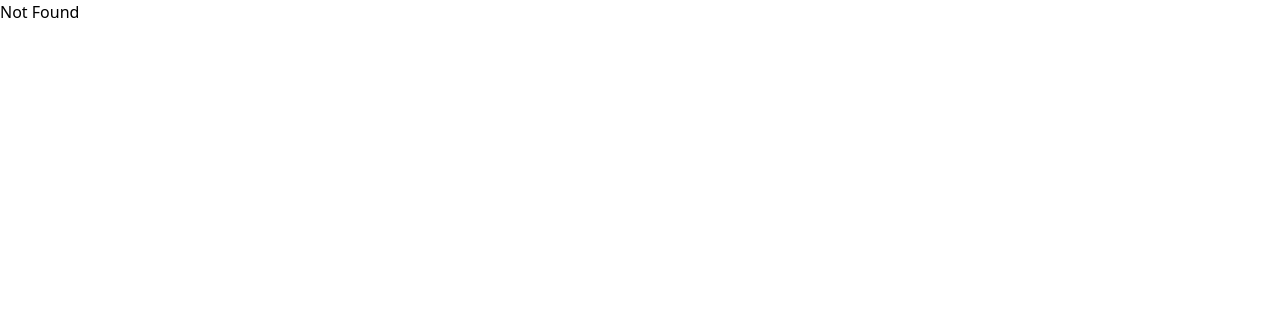
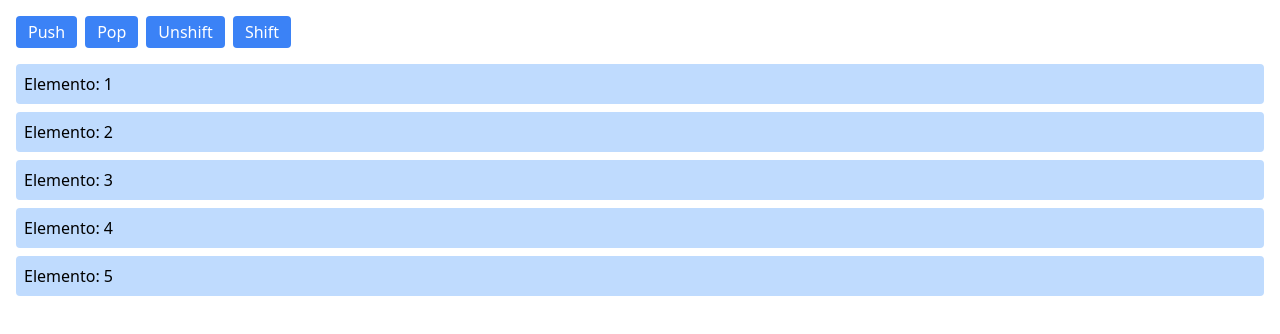
Before and after one commit to jenni-03/mediador-pedagogico, a React (Vite) app: page /prueba in a window 1280 px wide. Shown: the top 334 px of the page. Built offline with nearby package versions, Linux system fonts and the light colour scheme.

Commit message:
Probando cositas 💀

```diff
--- a/package.json
+++ b/package.json
@@ -11,6 +11,7 @@
   },
   "dependencies": {
     "@tanstack/react-router": "^1.106.0",
+    "d3": "^7.9.0",
     "framer-motion": "^12.4.5",
     "mediador-pedagogico": "file:",
     "primeicons": "^7.0.0",
@@ -22,6 +23,7 @@
     "@eslint/js": "^9.17.0",
     "@tanstack/router-devtools": "^1.106.0",
     "@tanstack/router-plugin": "^1.106.0",
+    "@types/d3": "^7.4.3",
     "@types/react": "^18.3.18",
     "@types/react-dom": "^18.3.5",
     "@vitejs/plugin-react-swc": "^3.5.0",
--- /dev/null
+++ b/src/components/Array.tsx
@@ -0,0 +1,148 @@
+import React, { useState, useRef, useEffect } from "react";
+import * as d3 from "d3";
+
+export function D3Array() {
+    // Estado que almacena el arreglo de números
+    const [array, setArray] = useState<number[]>([1, 2, 3, 4, 5]);
+
+    // Referencia al svg que se usará para renderizar la visualización
+    const svgRef = useRef<SVGSVGElement | null>(null);
+
+    // Constantes para el ancho y alto de cada rectangulo que representa un elemento del arreglo
+    const rectWidth = 60;
+    const rectHeight = 40;
+    const spacing = 10;
+
+    // Actualiza la visualización del svg cada vez que el arreglo cambia
+    const updateVisualization = () => {
+        // Comprueba que el svg exista y lo selecciona
+        if (!svgRef.current) return;
+        const svg = d3.select(svgRef.current);
+
+        // Calculamos las medidas del svg
+        const width = (rectWidth + spacing) * array.length + spacing;
+        const height = 100;
+        svg.attr("width", width).attr("height", height);
+
+        // Selecciona todos los rectangulos dentro del svg y se vinculan los datos del arreglo
+        const rects = svg
+            .selectAll<SVGRectElement, number>("rect")
+            .data(array, (d) => d.toString());
+
+        // Salida
+        rects.exit().transition().duration(500).attr("opacity", 0).remove();
+
+        // Entrada (rectángulos nuevos)
+        const rectsEnter = rects
+            .enter()
+            .append("rect")
+            .attr("x", (d, i) => spacing + i * (rectWidth + spacing))
+            .attr("y", 30)
+            .attr("width", rectWidth)
+            .attr("height", rectHeight)
+            .attr("fill", "#fbbf24")
+            .attr("opacity", 0);
+
+        // Enter + Update (unimos la selección de entrada con la existente)
+        rectsEnter
+            .merge(rects)
+            .transition()
+            .duration(500)
+            .attr("x", (d, i) => spacing + i * (rectWidth + spacing))
+            .attr("y", 30)
+            .attr("width", rectWidth)
+            .attr("height", rectHeight)
+            .attr("fill", "#fbbf24")
+            .attr("opacity", 1);
+
+        // --- Texto ---
+        // Vinculamos datos (array) a los elementos <text>
+        const texts = svg
+            .selectAll<SVGTextElement, number>("text")
+            .data(array, (d) => d.toString());
+
+        // Salida
+        texts.exit().remove();
+
+        // Entrada
+        const textsEnter = texts
+            .enter()
+            .append("text")
+            .attr(
+                "x",
+                (d, i) => spacing + i * (rectWidth + spacing) + rectWidth / 2
+            )
+            .attr("y", 30 + rectHeight / 2)
+            .attr("text-anchor", "middle")
+            .attr("alignment-baseline", "middle")
+            .attr("fill", "#000")
+            .text((d) => d);
+
+        // Enter + Update
+        textsEnter
+            .merge(texts)
+            .transition()
+            .duration(500)
+            .attr(
+                "x",
+                (d, i) => spacing + i * (rectWidth + spacing) + rectWidth / 2
+            )
+            .attr("y", 30 + rectHeight / 2)
+            .text((d) => d);
+    };
+
+    // Cada vez que el arreglo cambia se actualiza la visualización del svg
+    useEffect(() => {
+        updateVisualization();
+    }, [array]);
+
+    const handlePush = () => {
+        const newItem = array.length ? array[array.length - 1] + 1 : 1;
+        setArray([...array, newItem]);
+    };
+
+    const handlePop = () => {
+        setArray(array.slice(0, -1));
+    };
+
+    const handleUnshift = () => {
+        const newItem = array.length ? array[0] - 1 : 1;
+        setArray([newItem, ...array]);
+    };
+
+    const handleShift = () => {
+        setArray(array.slice(1));
+    };
+
+    return (
+        <div className="p-4">
+            <div className="flex space-x-2 mb-4">
+                <button
+                    onClick={handlePush}
+                    className="px-3 py-1 bg-yellow-500 text-white rounded"
+                >
+                    Push
+                </button>
+                <button
+                    onClick={handlePop}
+                    className="px-3 py-1 bg-yellow-500 text-white rounded"
+                >
+                    Pop
+                </button>
+                <button
+                    onClick={handleUnshift}
+                    className="px-3 py-1 bg-yellow-500 text-white rounded"
+                >
+                    Unshift
+                </button>
+                <button
+                    onClick={handleShift}
+                    className="px-3 py-1 bg-yellow-500 text-white rounded"
+                >
+                    Shift
+                </button>
+            </div>
+            <svg ref={svgRef} className="border border-gray-300" />
+        </div>
+    );
+}
--- a/src/routeTree.gen.ts
+++ b/src/routeTree.gen.ts
@@ -11,6 +11,7 @@
 // Import Routes
 
 import { Route as rootRoute } from './routes/__root'
+import { Route as PruebaImport } from './routes/prueba'
 import { Route as IndexImport } from './routes/index'
 import { Route as SimuladorEstructuraImport } from './routes/simulador/$estructura'
 import { Route as ConceptosEstructuraImport } from './routes/conceptos/$estructura'
@@ -19,6 +20,12 @@ import { Route as ConceptosEstructuraDefinicionImport } from './routes/conceptos
 import { Route as ConceptosEstructuraComplejidadImport } from './routes/conceptos/$estructura/complejidad'
 
 // Create/Update Routes
+
+const PruebaRoute = PruebaImport.update({
+  id: '/prueba',
+  path: '/prueba',
+  getParentRoute: () => rootRoute,
+} as any)
 
 const IndexRoute = IndexImport.update({
   id: '/',
@@ -68,6 +75,13 @@ declare module '@tanstack/react-router' {
       path: '/'
       fullPath: '/'
       preLoaderRoute: typeof IndexImport
+      parentRoute: typeof rootRoute
+    }
+    '/prueba': {
+      id: '/prueba'
+      path: '/prueba'
+      fullPath: '/prueba'
+      preLoaderRoute: typeof PruebaImport
       parentRoute: typeof rootRoute
     }
     '/conceptos/$estructura': {
@@ -127,6 +141,7 @@ const ConceptosEstructuraRouteWithChildren =
 
 export interface FileRoutesByFullPath {
   '/': typeof IndexRoute
+  '/prueba': typeof PruebaRoute
   '/conceptos/$estructura': typeof ConceptosEstructuraRouteWithChildren
   '/simulador/$estructura': typeof SimuladorEstructuraRoute
   '/conceptos/$estructura/complejidad': typeof ConceptosEstructuraComplejidadRoute
@@ -136,6 +151,7 @@ export interface FileRoutesByFullPath {
 
 export interface FileRoutesByTo {
   '/': typeof IndexRoute
+  '/prueba': typeof PruebaRoute
   '/conceptos/$estructura': typeof ConceptosEstructuraRouteWithChildren
   '/simulador/$estructura': typeof SimuladorEstructuraRoute
   '/conceptos/$estructura/complejidad': typeof ConceptosEstructuraComplejidadRoute
@@ -146,6 +162,7 @@ export interface FileRoutesByTo {
 export interface FileRoutesById {
   __root__: typeof rootRoute
   '/': typeof IndexRoute
+  '/prueba': typeof PruebaRoute
   '/conceptos/$estructura': typeof ConceptosEstructuraRouteWithChildren
   '/simulador/$estructura': typeof SimuladorEstructuraRoute
   '/conceptos/$estructura/complejidad': typeof ConceptosEstructuraComplejidadRoute
@@ -157,6 +174,7 @@ export interface FileRouteTypes {
   fileRoutesByFullPath: FileRoutesByFullPath
   fullPaths:
     | '/'
+    | '/prueba'
     | '/conceptos/$estructura'
     | '/simulador/$estructura'
     | '/conceptos/$estructura/complejidad'
@@ -165,6 +183,7 @@ export interface FileRouteTypes {
   fileRoutesByTo: FileRoutesByTo
   to:
     | '/'
+    | '/prueba'
     | '/conceptos/$estructura'
     | '/simulador/$estructura'
     | '/conceptos/$estructura/complejidad'
@@ -173,6 +192,7 @@ export interface FileRouteTypes {
   id:
     | '__root__'
     | '/'
+    | '/prueba'
     | '/conceptos/$estructura'
     | '/simulador/$estructura'
     | '/conceptos/$estructura/complejidad'
@@ -183,12 +203,14 @@ export interface FileRouteTypes {
 
 export interface RootRouteChildren {
   IndexRoute: typeof IndexRoute
+  PruebaRoute: typeof PruebaRoute
   ConceptosEstructuraRoute: typeof ConceptosEstructuraRouteWithChildren
   SimuladorEstructuraRoute: typeof SimuladorEstructuraRoute
 }
 
 const rootRouteChildren: RootRouteChildren = {
   IndexRoute: IndexRoute,
+  PruebaRoute: PruebaRoute,
   ConceptosEstructuraRoute: ConceptosEstructuraRouteWithChildren,
   SimuladorEstructuraRoute: SimuladorEstructuraRoute,
 }
@@ -204,12 +226,16 @@ export const routeTree = rootRoute
       "filePath": "__root.tsx",
       "children": [
         "/",
+        "/prueba",
         "/conceptos/$estructura",
         "/simulador/$estructura"
       ]
     },
     "/": {
       "filePath": "index.tsx"
+    },
+    "/prueba": {
+      "filePath": "prueba.tsx"
     },
     "/conceptos/$estructura": {
       "filePath": "conceptos/$estructura.tsx",
--- /dev/null
+++ b/src/routes/prueba.tsx
@@ -0,0 +1,78 @@
+import { createFileRoute } from "@tanstack/react-router";
+import { motion, AnimatePresence } from "framer-motion";
+import { useState } from "react";
+import { D3Array } from "../components/Array";
+
+export const Route = createFileRoute("/prueba")({
+    component: RouteComponent,
+});
+
+function RouteComponent() {
+    const [array, setArray] = useState<number[]>([1, 2, 3, 4, 5]);
+
+    const handlePush = () => {
+        const newItem = array.length ? array[array.length - 1] + 1 : 1;
+        setArray([...array, newItem]);
+    };
+
+    const handlePop = () => {
+        setArray(array.slice(0, -1));
+    };
+
+    const handleUnshift = () => {
+        const newItem = array.length ? array[0] - 1 : 1;
+        setArray([newItem, ...array]);
+    };
+
+    const handleShift = () => {
+        setArray(array.slice(1));
+    };
+
+    return (
+        <div className="p-4">
+            <div className="flex space-x-2 mb-4">
+                <button
+                    onClick={handlePush}
+                    className="px-3 py-1 bg-blue-500 text-white rounded"
+                >
+                    Push
+                </button>
+                <button
+                    onClick={handlePop}
+                    className="px-3 py-1 bg-blue-500 text-white rounded"
+                >
+                    Pop
+                </button>
+                <button
+                    onClick={handleUnshift}
+                    className="px-3 py-1 bg-blue-500 text-white rounded"
+                >
+                    Unshift
+                </button>
+                <button
+                    onClick={handleShift}
+                    className="px-3 py-1 bg-blue-500 text-white rounded"
+                >
+                    Shift
+                </button>
+            </div>
+            <ul className="space-y-2">
+                <AnimatePresence>
+                    {array.map((item) => (
+                        <motion.li
+                            key={item}
+                            initial={{ opacity: 0, y: 10 }}
+                            animate={{ opacity: 1, y: 0 }}
+                            exit={{ opacity: 0, y: -10 }}
+                            transition={{ duration: 0.4 }}
+                            className="p-2 bg-blue-200 rounded"
+                        >
+                            {`Elemento: ${item}`}
+                        </motion.li>
+                    ))}
+                </AnimatePresence>
+            </ul>
+        </div>
+    );
+    // return <D3Array />;
+}
```
Also changed, not shown: 1 other file (tests, documents, lock files or other folders).
